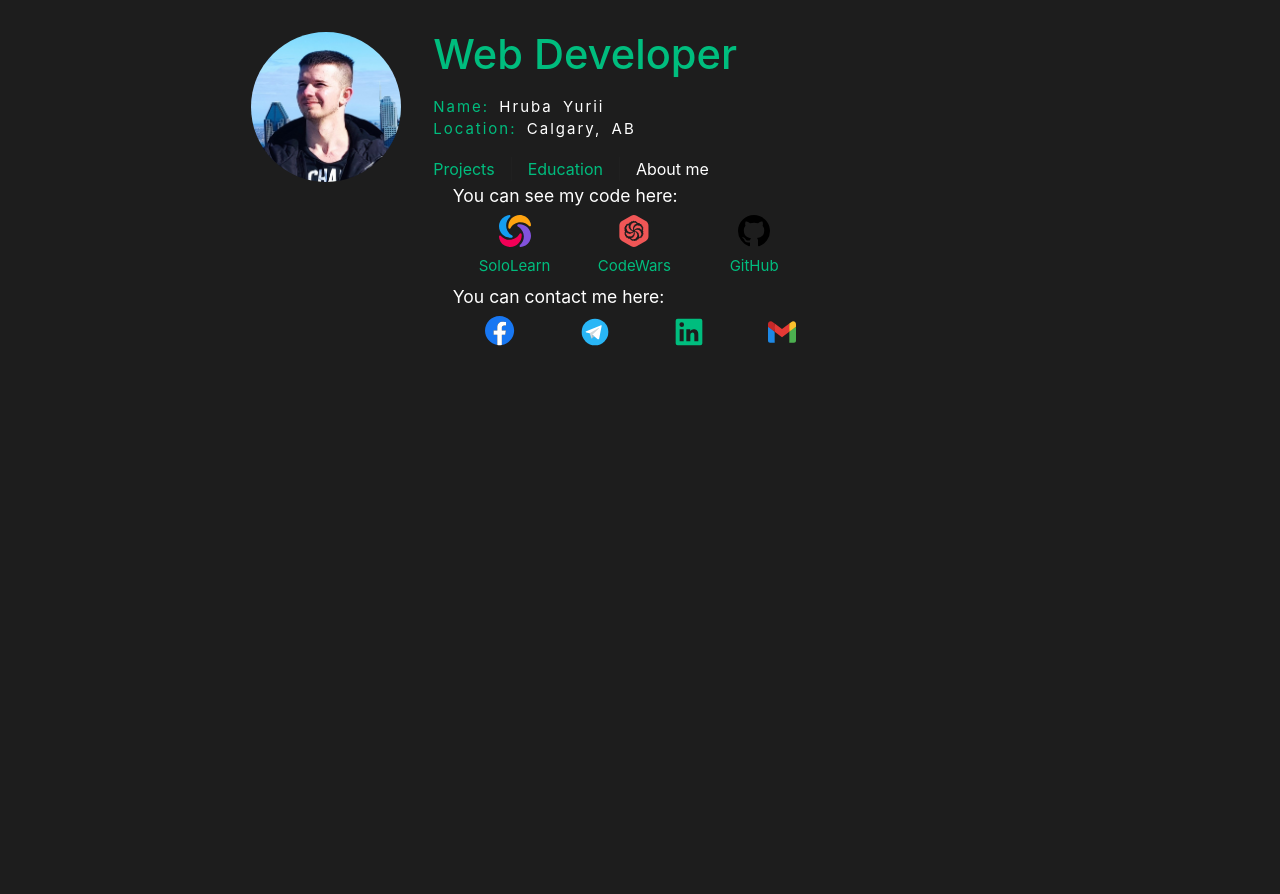
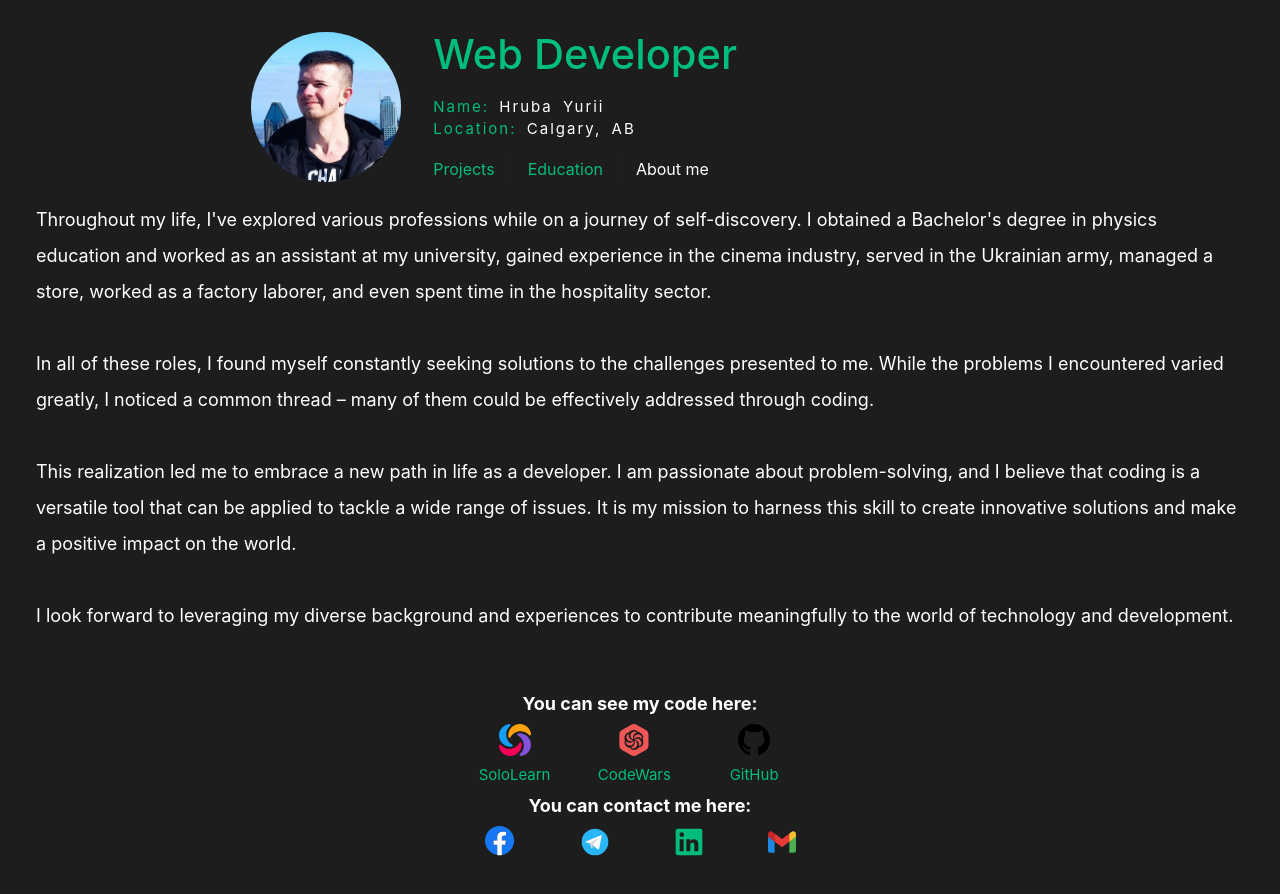
Before and after one commit to termokop/Portfolio, a Vue app: page /about in a window 1280 px wide. Shown: the top 894 px of the page. Before the commit the page ends 800 px from the top, so only its background shows below. Built offline with nearby package versions, Linux system fonts and the light colour scheme.

Commit message:
add Links component in footer and tidy styles

```diff
--- a/src/App.vue
+++ b/src/App.vue
@@ -1,6 +1,7 @@
 <script setup>
 import { RouterLink, RouterView } from 'vue-router'
 import vShortInfo from './components/vShortInfo.vue'
+import vLinks from './components/vLinks.vue';
 </script>
 
 <template>
@@ -19,6 +20,9 @@ import vShortInfo from './components/vShortInfo.vue'
   </header>
 
   <RouterView />
+
+  <v-links></v-links>
+
 </template>
 
 <style scoped>
--- /dev/null
+++ b/src/components/vAboutMe.vue
@@ -0,0 +1,28 @@
+<template>
+
+    <div class="info-about-me">
+
+        <p>Throughout my life, I've explored various professions while on a journey of self-discovery. I obtained a Bachelor's degree in physics education and worked as an assistant at my university, gained experience in the cinema industry, served in the Ukrainian army, managed a store, worked as a factory laborer, and even spent time in the hospitality sector.</p>
+
+        <p>In all of these roles, I found myself constantly seeking solutions to the challenges presented to me. While the problems I encountered varied greatly, I noticed a common thread – many of them could be effectively addressed through coding.</p>
+
+        <p>This realization led me to embrace a new path in life as a developer. I am passionate about problem-solving, and I believe that coding is a versatile tool that can be applied to tackle a wide range of issues. It is my mission to harness this skill to create innovative solutions and make a positive impact on the world.</p>
+
+        <p>I look forward to leveraging my diverse background and experiences to contribute meaningfully to the world of technology and development.</p>
+
+    </div>
+
+</template>
+
+<style scope>
+
+.about {
+    font-size:1.2em; line-height:2em;
+    padding: 20px;
+}
+
+p {
+    margin-bottom:2em;
+}
+
+</style>
--- a/src/components/vLinks.vue
+++ b/src/components/vLinks.vue
@@ -1,6 +1,5 @@
 <script setup>
 
-// import { ref } from 'vue';
 import IconSoloLearn from './icons/IconSoloLearn.vue'
 import IconCodeWars from './icons/IconCodeWars.vue'
 import IconGitHub from './icons/IconGitHub.vue'
@@ -39,7 +38,7 @@ import IconGMail from './icons/IconGMail.vue'
                 <a class="green" href="https://www.linkedin.com/in/yurii-hruba-085b7a22b/" target="_blank"><IconLinkedIn></IconLinkedIn></a>
             </li>
             <li>
-                <a class="green" href="mailto:termokop564@gmail.com" target="_blank"><IconGMail></IconGMail></a>
+                <a class="green" href="https://mail.google.com/mail/u/0/?view=cm&fs=1&tf=1&source=mailto&to=termokop564@gmail.com" target="_blank"><IconGMail></IconGMail></a>
             </li>
         </ul>
     </div>
@@ -49,9 +48,9 @@ import IconGMail from './icons/IconGMail.vue'
 <style scoped>
 
 .links {
-    width: 30%;
-    margin: auto;
+    margin-top: 20px;
 }
+
 
 ul {
     padding: 0;
@@ -75,4 +74,17 @@ a {
     width: 24%;
 }
 
+h3{
+    text-align: center;
+    font-weight: bold;
+    font-size: 1.2em;
+}
+
+@media (min-width: 1024px) {
+    .links {
+    width: 30%;
+    margin: auto;
+}
+}
+
 </style>
--- a/src/views/AboutView.vue
+++ b/src/views/AboutView.vue
@@ -1,6 +1,6 @@
 <script setup>
 
-import vLinks from '../components/vLinks.vue';
+import vAboutMe from '../components/vAboutMe.vue';
 
 
 </script>
@@ -8,10 +8,15 @@ import vLinks from '../components/vLinks.vue';
 <template>
   <div class="about">
 
-    <v-links></v-links>
+    <v-about-me></v-about-me>
   </div>
 </template>
 
 <style>
 
 </style>
+
+<style scoped>
+
+
+</style>
```
